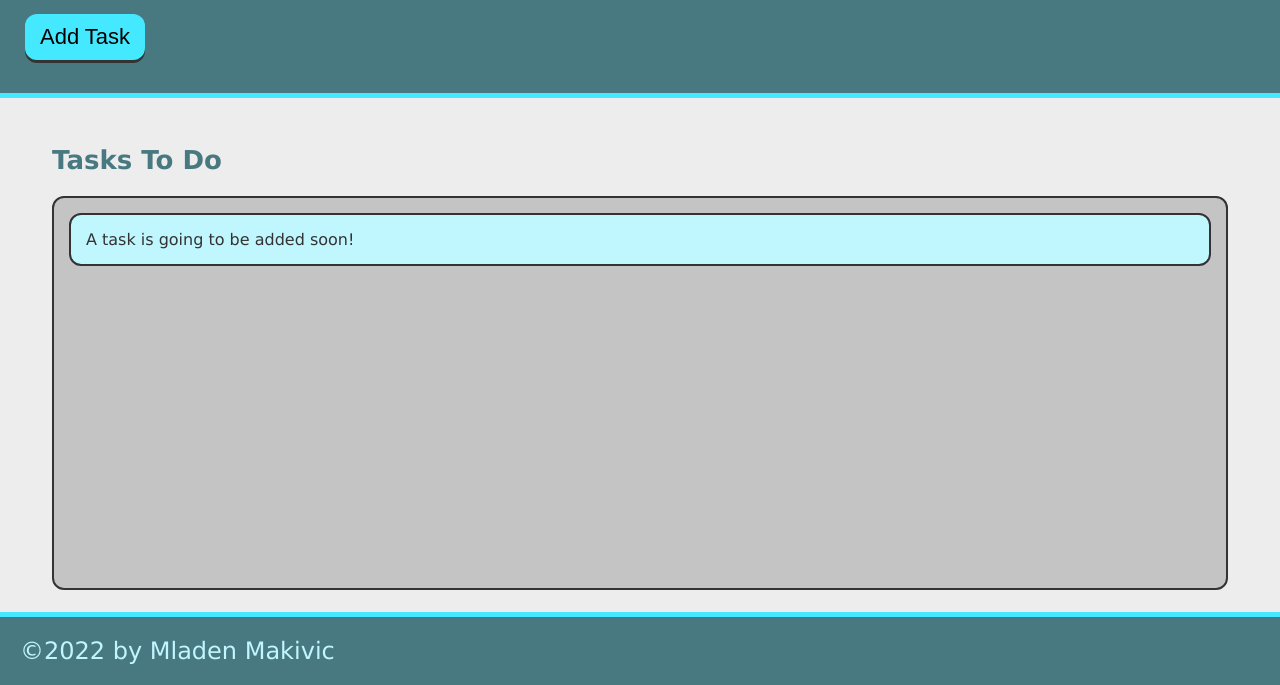
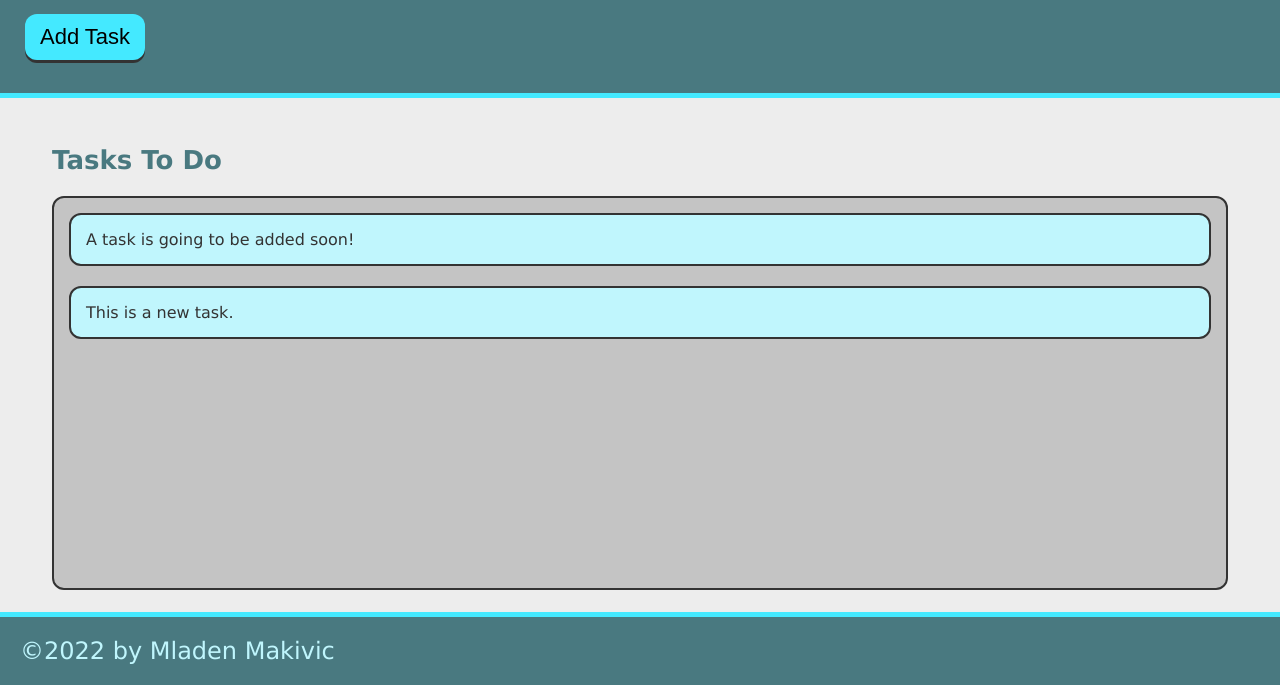
Before and after one commit to Mladen1506/Taskinator, a plain HTML site: page index.html in a window 1280 px wide. Both pictures are taken after a click on the button "Add Task". Shown: the part 115-800 px from the top of the page. Drawn offline with Linux system fonts and the light colour scheme.

Commit message:
added ability to add task

```diff
--- a/assets/js/script.js
+++ b/assets/js/script.js
@@ -1,2 +1,13 @@
 var buttonEl = document.querySelector("#save-task");
-console.log(buttonEl);
+var tasksToDoEl = document.querySelector("#tasks-to-do");
+
+
+var createTaskHandler = function () {
+  var listItemEl = document.createElement("li");
+  listItemEl.className = "task-item";
+  listItemEl.textContent = "This is a new task.";
+  tasksToDoEl.appendChild(listItemEl);
+}
+
+
+buttonEl.addEventListener("click", createTaskHandler);
--- a/index.html
+++ b/index.html
@@ -16,7 +16,7 @@
     <main class="page-content">
       <section class="task-list-wrapper">
         <h2 class="list-title">Tasks To Do</h2>
-        <ul class="task-list">
+        <ul class="task-list" id="tasks-to-do">
           <li class="task-item">A task is going to be added soon!</li>
         </ul>
       </section>
```
